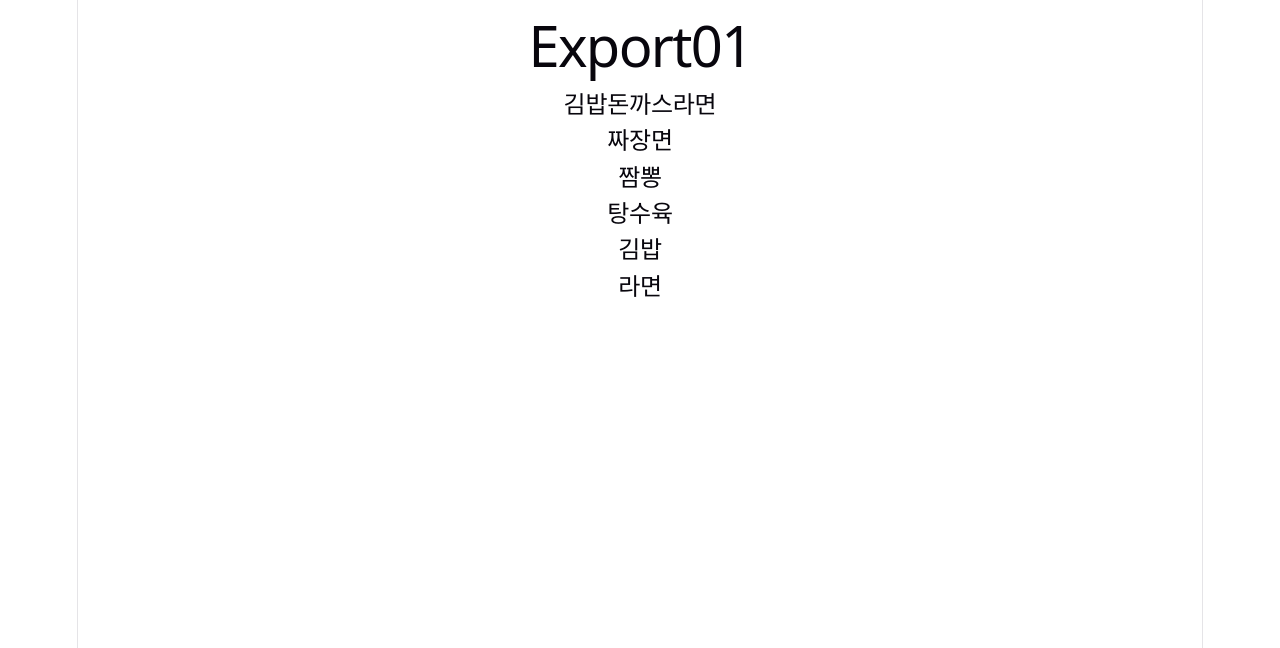
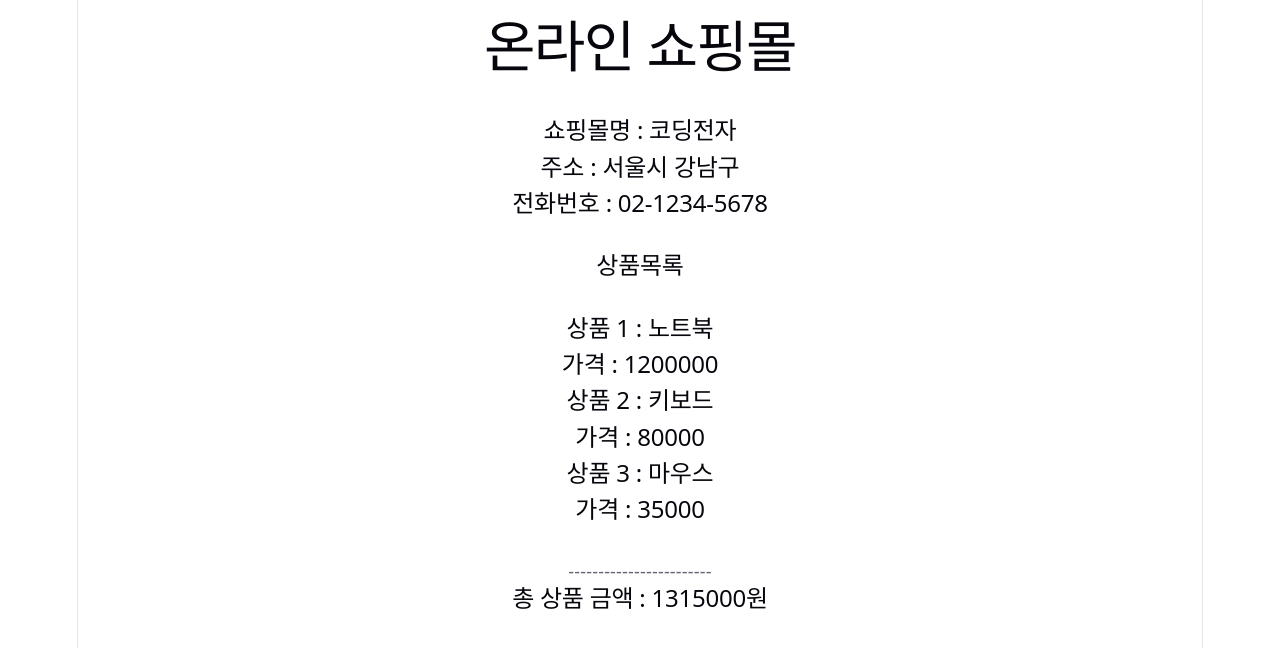
Before and after one commit to Jinseon-999/fe-react-study-9, a React (Vite) app in the folder react/react-study/: page / in a window 1280 px wide. Shown: the top 648 px of the page. Built offline with nearby package versions, Linux system fonts and the light colour scheme.

Commit message:
리액트 퀴즈0 export, import

```diff
--- a/react/react-study/src/App.jsx
+++ b/react/react-study/src/App.jsx
@@ -6,14 +6,15 @@ import './App.css'
 import Basic01 from './components/Basic01'
 import State01 from './components/State01'
 import Export01 from './components/Export01'
-
+import ProductInfo from './quiz/quiz00/ProductInfo'
 
 function App() {
 
   return (
     // <Basic01/>
     // <State01/>
-    <Export01/>
+    // <Export01/>
+    <ProductInfo/>
   )
 }
 
--- /dev/null
+++ b/react/react-study/src/quiz/quiz00/ProductInfo.jsx
@@ -0,0 +1,44 @@
+import totalPrice, { price1, price2, price3, product1, product2, product3 } from "./productData";
+import { shopAddress, shopName, shopPhone } from "./shopData";
+
+
+
+
+function ProductInfo(){
+
+    return(
+        <div>
+            <h1>온라인 쇼핑몰</h1>
+
+            <br></br>
+
+            <h2>쇼핑몰명 : {shopName}</h2>
+            <h2>주소 : {shopAddress}</h2>
+            <h2>전화번호 : {shopPhone}</h2>
+
+            <br></br>
+
+            <h2>상품목록</h2>
+
+            <br></br>
+
+            <h2>상품 1 : {product1}</h2>
+            <h2>가격 : {price1}</h2>
+
+            <h2>상품 2 : {product2}</h2>
+            <h2>가격 : {price2}</h2>
+
+            <h2>상품 3 : {product3}</h2>
+            <h2>가격 : {price3}</h2>
+
+            <br></br>
+
+            <p>------------------------</p>
+            <h2>총 상품 금액 : {totalPrice}원</h2>
+
+
+        </div>
+    )
+}
+
+export default ProductInfo;
--- /dev/null
+++ b/react/react-study/src/quiz/quiz00/productData.js
@@ -0,0 +1,12 @@
+let product1 = "노트북";
+let product2 = "키보드";
+let product3 = "마우스";
+let price1 = 1200000;
+let price2 = 80000;
+let price3 = 35000;
+
+let totalPrice = price1 + price2 + price3;
+
+
+export {product1, product2, product3, price1, price2, price3};
+export default totalPrice;
--- /dev/null
+++ b/react/react-study/src/quiz/quiz00/shopData.js
@@ -0,0 +1,5 @@
+let shopName = "코딩전자"
+let shopAddress = "서울시 강남구"
+let shopPhone = "02-1234-5678"
+
+export{shopName, shopAddress, shopPhone};
```
